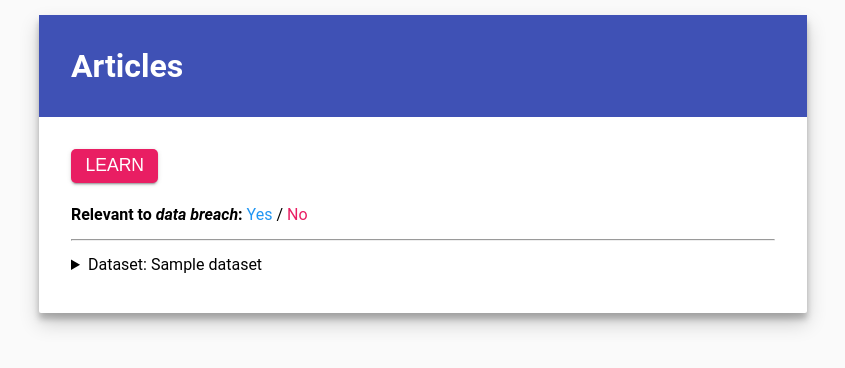
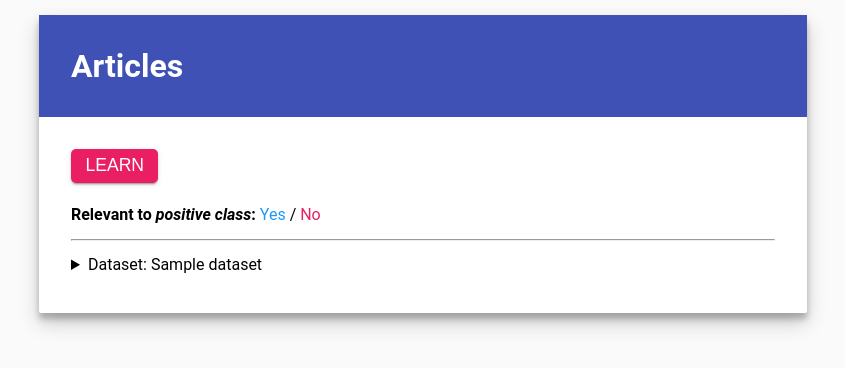
Before and after one commit to SeanLF/CSI4900, a Django app: page /article in a window 1280 px wide. Shown: the top 368 px of the page, without its empty margins (217-1062 px from the left). Run offline with Django 3.2, Linux system fonts and the light colour scheme; tables that the repository leaves empty hold one stand-in row (values such as "Sample post").

Commit message:
fix descriptive text for class

```diff
--- a/active_learning/templates/active_learning/index.html
+++ b/active_learning/templates/active_learning/index.html
@@ -14,7 +14,7 @@
       <div>
         <button type="button" id="start_learning">Learn</button>
         <br>
-        <label for="link_colors">Relevant to <i>data breach</i></label>
+        <label for="link_colors">Relevant to <i>positive class</i></label>
         <span id="link_colors">
           <span class="yes-class">Yes</span> /
           <span class="no-class">No</span>
```
